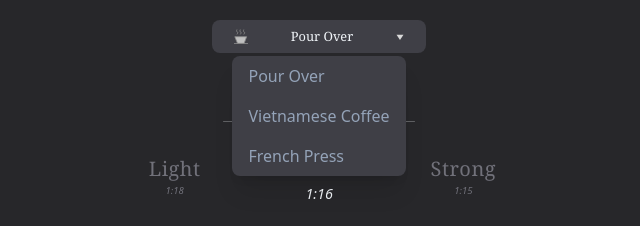
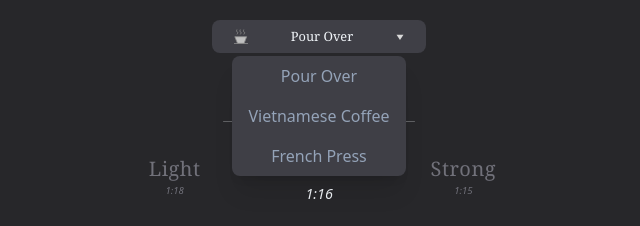
Before and after one commit to jtlonsako/multibrew, a SvelteKit app: page /measurement/pour in a window 1280 px wide. Both pictures are taken after a click on the button "Pour Over". Shown: the top 226 px of the page, without its empty margins (321-961 px from the left). Built offline with nearby package versions, Linux system fonts and the light colour scheme.

Commit message:
Added 'X' to Custom modals, and added on:outside event to brewType dropdown

```diff
--- a/src/app.css
+++ b/src/app.css
@@ -4,4 +4,5 @@
 
 html {
     background-color: rgb(39 39 42);
+    touch-action: manipulation;
 }
--- a/src/lib/components/SelectionList.svelte
+++ b/src/lib/components/SelectionList.svelte
@@ -84,8 +84,10 @@
     <Modal
     bind:open={modalOpen}
     >
-        <!-- Implement custom modal input selection stuff here -->
-        <div class="rounded-lg text-slate-100">
+    <div class="rounded-lg w-full h-fit text-slate-100">
+        <div class="flex justify-start align-top -mt-7 ml-4">
+            <button class="text-2xl font-extralight text-zinc-300" on:click={() => modalOpen = false}>X</button>
+        </div>
             <div class="w-full grid grid-cols-1 place-items-center justify-items-center">
                 <p class="text-base font-thin text-center mb-1">Select {selectorName}</p>
                 <hr class="w-48 h-0 mx-auto opacity-30 rounded">
--- a/src/routes/measurement/[coffeeType]/+layout.svelte
+++ b/src/routes/measurement/[coffeeType]/+layout.svelte
@@ -6,6 +6,29 @@
     let {data} = $props()
     let {name} = data.brewData
     let isOpen = $state(false)
+
+    function closeModal() {
+		isOpen = false
+	}
+
+	const clickOutside = (element) => {
+		function handleClick(event) {
+			const targetElement = event.target
+
+			if(element && !element.contains(targetElement)) {
+				const clickOutsideEvent = new CustomEvent('outside')
+				element.dispatchEvent(clickOutsideEvent)
+			}
+		}
+
+		document.addEventListener('click', handleClick, true)
+
+		return {
+			destroy() {
+				document.removeEventListener('click', handleClick, true)
+			}
+		}
+	}
 
 </script>
 
@@ -17,9 +40,12 @@
     </div>
 </button>
 {#if isOpen}
-    <div class="absolute z-10 grid items-center my-10 md:my-14 bg-zinc-700 rounded-lg shadow-xl" >
-        {#each coffeeData as brewType}
-            <a href="/measurement/{brewType.route}" target="_self" class="block px-4 py-2 {brewType.route == "pour" ? "rounded-t-lg" : "rounded-b-lg"} text-slate-400 hover:bg-zinc-500 hover:text-white">
+    <div
+    on:outside={closeModal}
+    use:clickOutside
+    class="absolute z-10 items-center text-center justify-center my-10 md:my-14 bg-zinc-700 rounded-lg shadow-xl" >
+        {#each coffeeData as brewType, i}
+            <a href="/measurement/{brewType.route}" target="_self" class="block px-4 py-2 {i == 0 ? "rounded-t-lg" : i == coffeeData.length - 1 ? "rounded-b-lg" : ""} text-slate-400 hover:bg-zinc-500 hover:text-white">
                 {brewType.name}
             </a>
         {/each}
```
